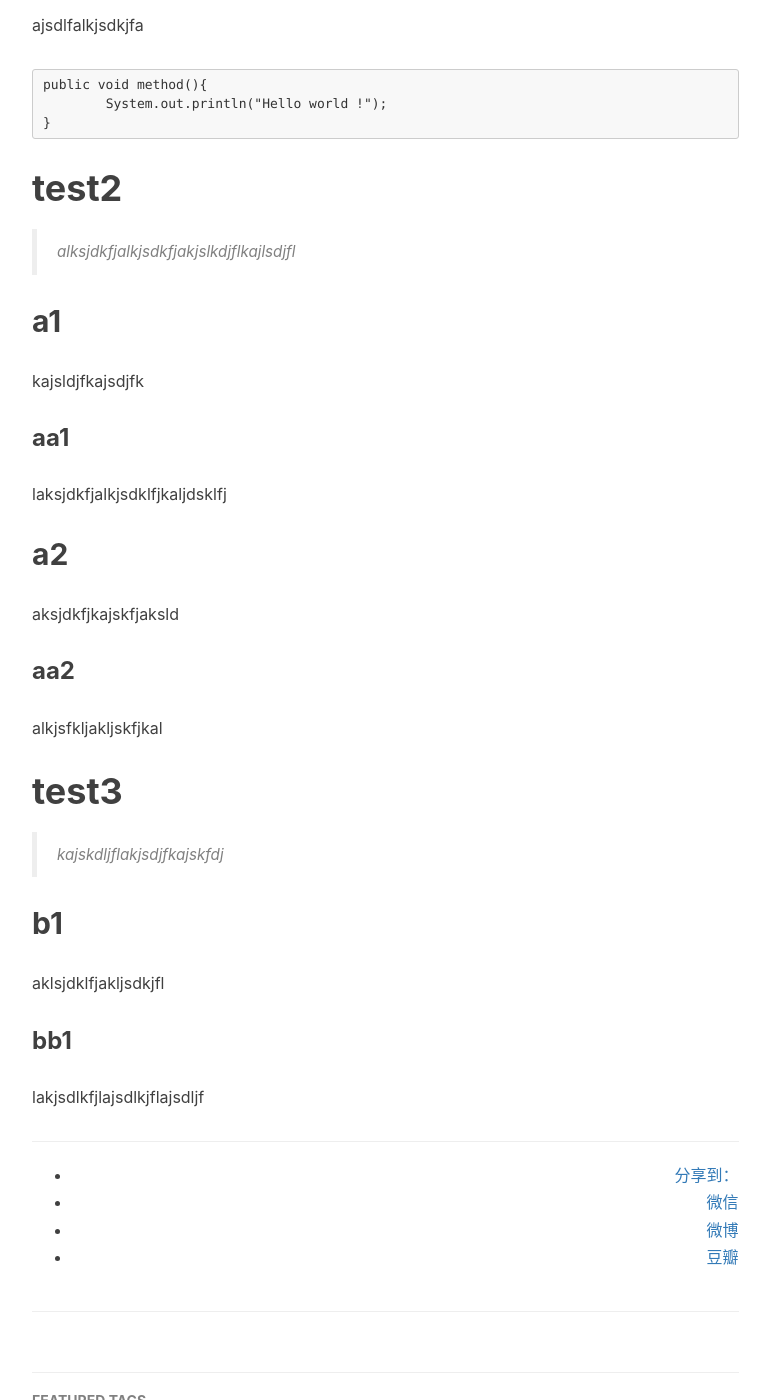
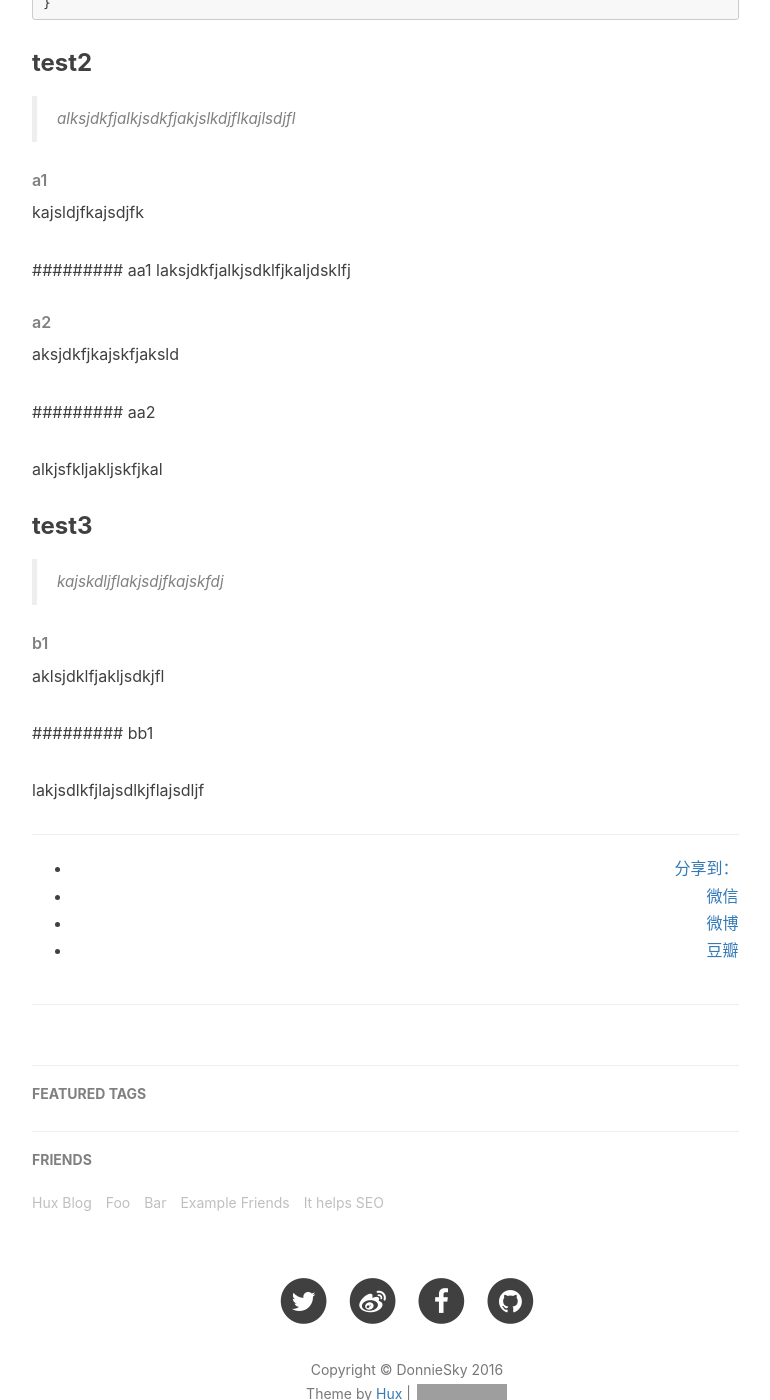
Before and after one commit to doghex/donniesky.github.io, a Jekyll site: the page built from _posts/2016-04-09-hello.markdown, in a window 1280 px wide and 1400 px high, scrolled down 1150 px. Shown: the whole window, without its empty margins (233-1003 px from the left). Built offline with Jekyll 4.4.1, drawn with Linux system fonts in a browser that asks for light colours; nearby versions of some CDN libraries; comment, search, counter and statistics services are not loaded; grey boxes are pictures that could not be loaded.

Commit message:
Modify title's Format
modify md's title

````diff
--- a/_posts/2016-04-09-hello.markdown
+++ b/_posts/2016-04-09-hello.markdown
@@ -10,7 +10,7 @@
     - test
 ---
 
-# 这是一个测试博客
+### 这是一个测试博客
 
 ----
 
@@ -22,15 +22,15 @@
 
 这里是主要内容。
 
-## main1
+###### main1
 
 akjsdlkjflkajksldfjlkajsdjf
 
-## main2
+###### main2
 
 asdfjkaksjdhfkasdfjka
 
-## main3
+###### main3
 
 ajsdlfalkjsdkjfa
 
@@ -40,32 +40,32 @@
 }
 ```
 
-# test2
+### test2
 
 > alksjdkfjalkjsdkfjakjslkdjflkajlsdjfl
 
-## a1
+###### a1
 
 kajsldjfkajsdjfk
 
-### aa1
+######### aa1
 laksjdkfjalkjsdklfjkaljdsklfj
 
-## a2
+###### a2
 aksjdkfjkajskfjaksld
 
-### aa2
+######### aa2
 
 alkjsfkljakljskfjkal
 
-# test3
+### test3
 
 > kajskdljflakjsdjfkajskfdj
 
-## b1
+###### b1
 
 aklsjdklfjakljsdkjfl
 
-### bb1
+######### bb1
 
 lakjsdlkfjlajsdlkjflajsdljf
````
